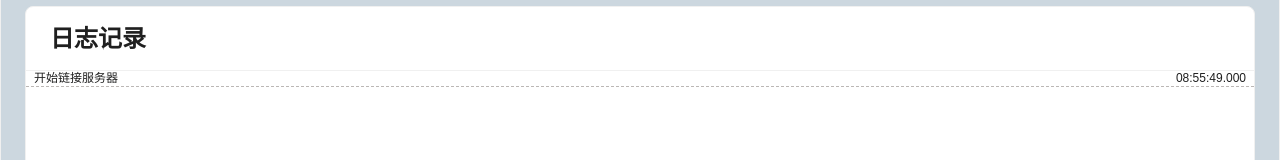
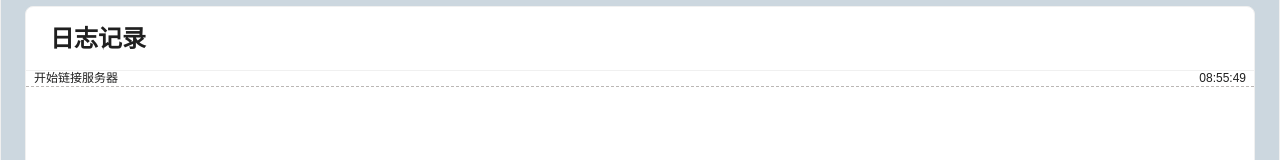
Before and after one commit to Gaven-F/ZHOU_HAO, a Next.js app in the folder ZHOU_HAO.Client/: page / in a window 1280 px wide. Shown: the part 269-429 px from the top of the page. Built offline with nearby package versions, Linux system fonts and the light colour scheme.

Commit message:
feat: 修改时间显示

```diff
--- a/ZHOU_HAO.Client/app/page.tsx
+++ b/ZHOU_HAO.Client/app/page.tsx
@@ -122,7 +122,7 @@ const LogLine = ({
 				`text-[${textColor}] flex flex-row justify-between`
 			}>
 			<div>{children.msg}</div>
-			<div suppressHydrationWarning>{children.time.format("HH:mm:ss.SSS")}</div>
+			<div suppressHydrationWarning>{children.time.format("HH:mm:ss")}</div>
 		</div>
 	);
 };
```
